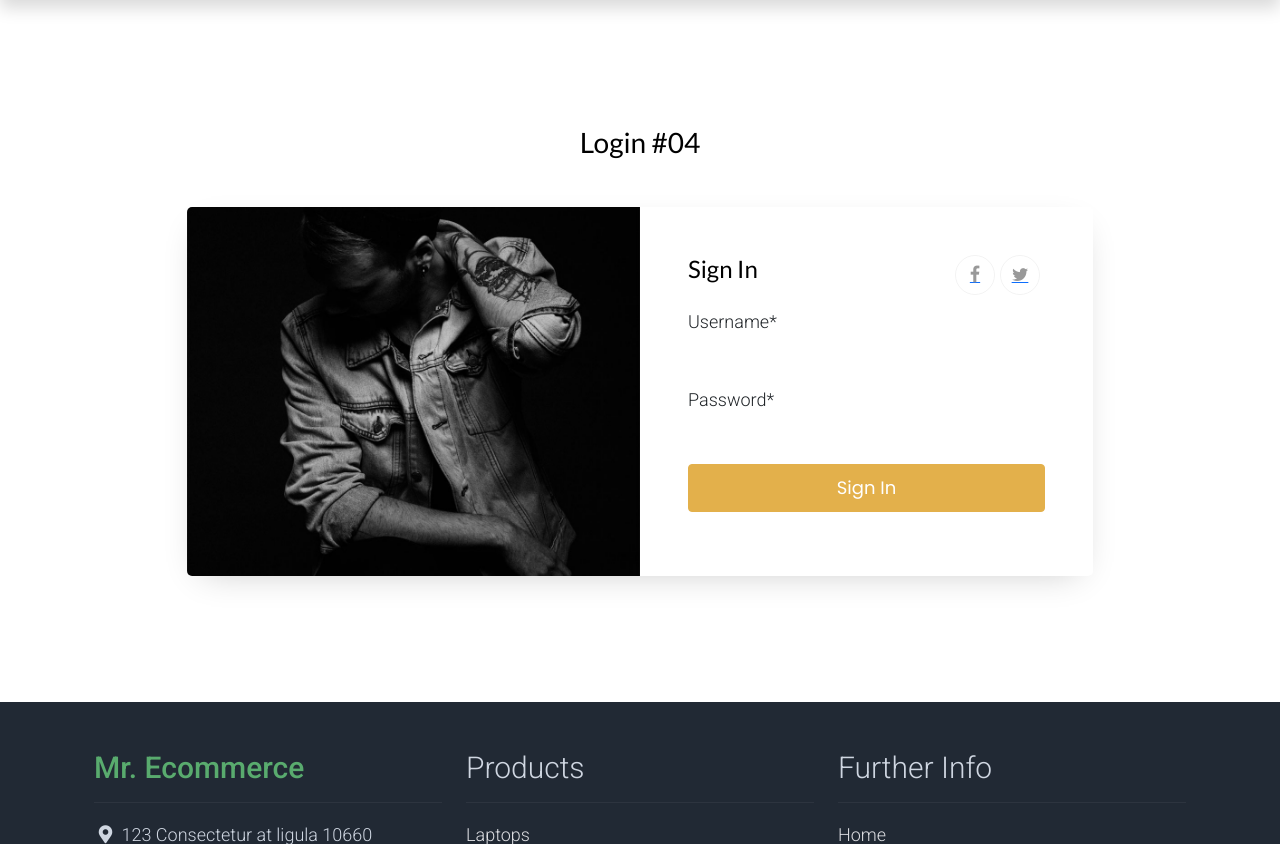
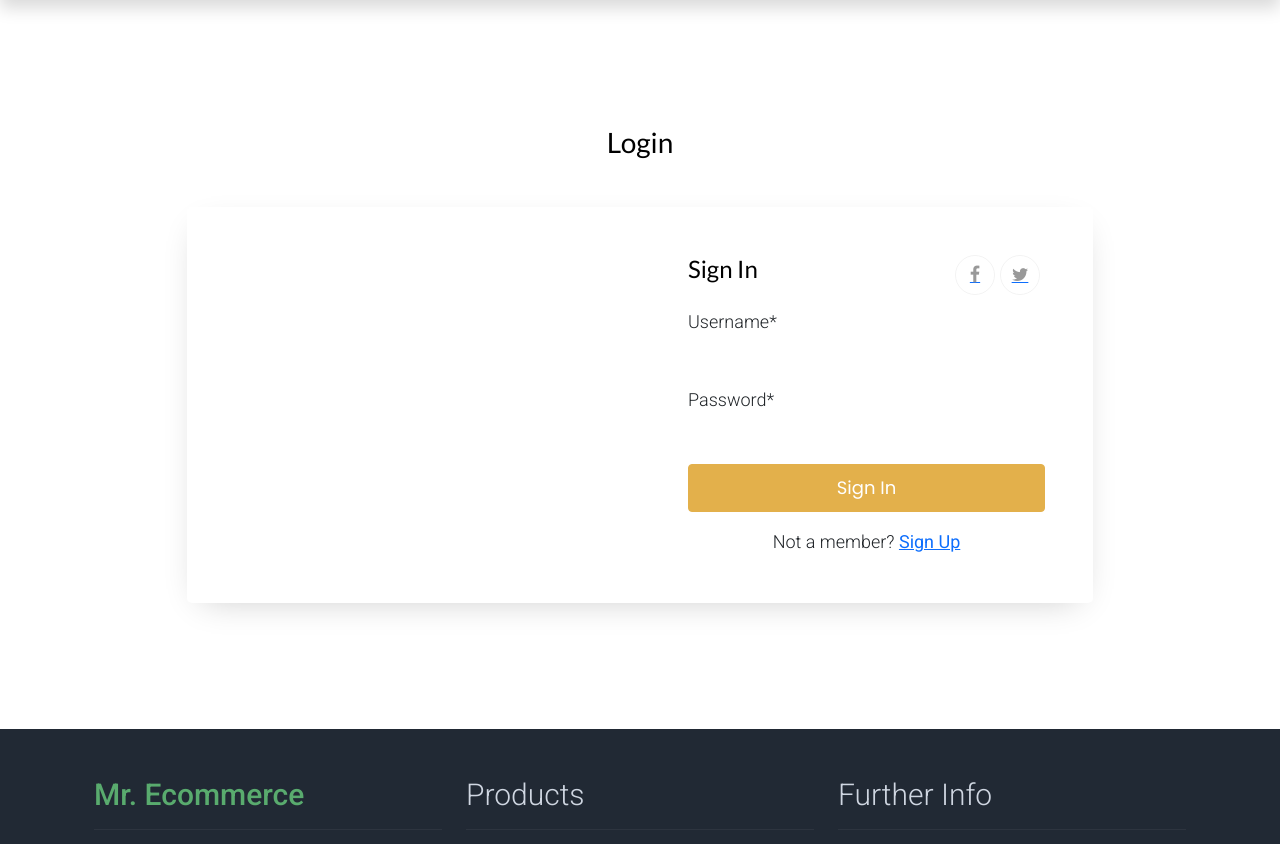
Before and after one commit to RushabhShahPrograms/Project_Work, a Django app: page /user/login/ in a window 1280 px wide. Shown: the part 92-936 px from the top of the page. Run offline with Django 4.2, Linux system fonts and the light colour scheme; style sheets or scripts are compiled from the project's sources; parts of the project's set-up code (start-up, migrations or seed data) failed here and were passed over; some libraries are stand-ins or nearby versions.

Commit message:
Update login.html

```diff
--- a/Ecommerce/templates/userApp/login.html
+++ b/Ecommerce/templates/userApp/login.html
@@ -106,13 +106,13 @@
 		<div class="container">
 			<div class="row justify-content-center">
 				<div class="col-md-6 text-center mb-5">
-					<h2 class="heading-section">Login #04</h2>
+					<h2 class="heading-section">Login</h2>
 				</div>
 			</div>
 			<div class="row justify-content-center">
 				<div class="col-md-12 col-lg-10">
 					<div class="wrap d-md-flex">
-						<div class="img" style="background-image: url({% static '/assets/images/bg-1.jpg' %});">
+						<div class="img" style="background-image: url("{% static '/assets/images/bg-1.jpg' %}")>
 			      </div>
 						<div class="login-wrap p-4 p-md-5">
 			      	<div class="d-flex">
@@ -138,6 +138,7 @@
 		            	<button type="submit" class="form-control btn btn-primary rounded submit px-3">Sign In</button>
 		            </div>
 		          </form>
+				  <p class="text-center">Not a member? <a style;="text-decoration: none; color: #E3B04B" href="{% url 'register' %}"><strong>Sign Up</strong></a></p>
 		        </div>
 		      </div>
 				</div>
```
